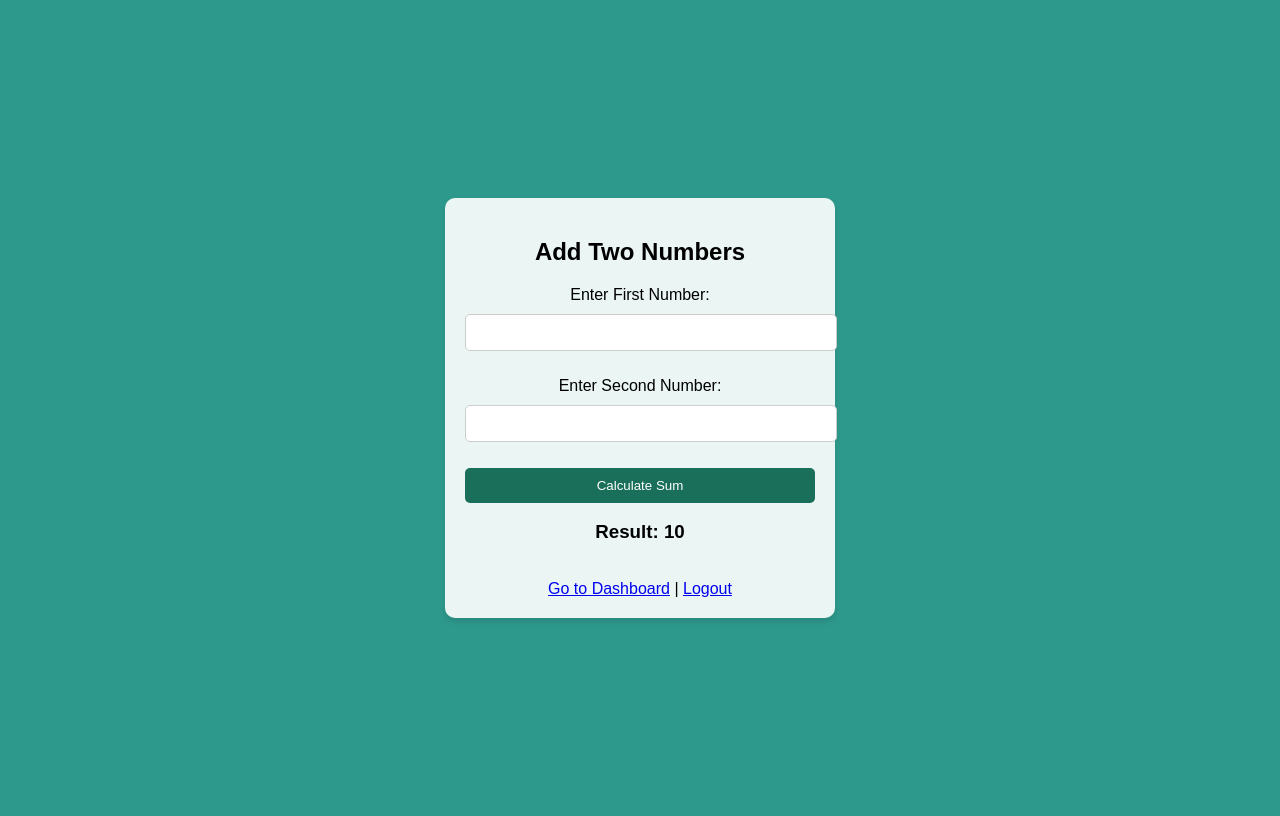
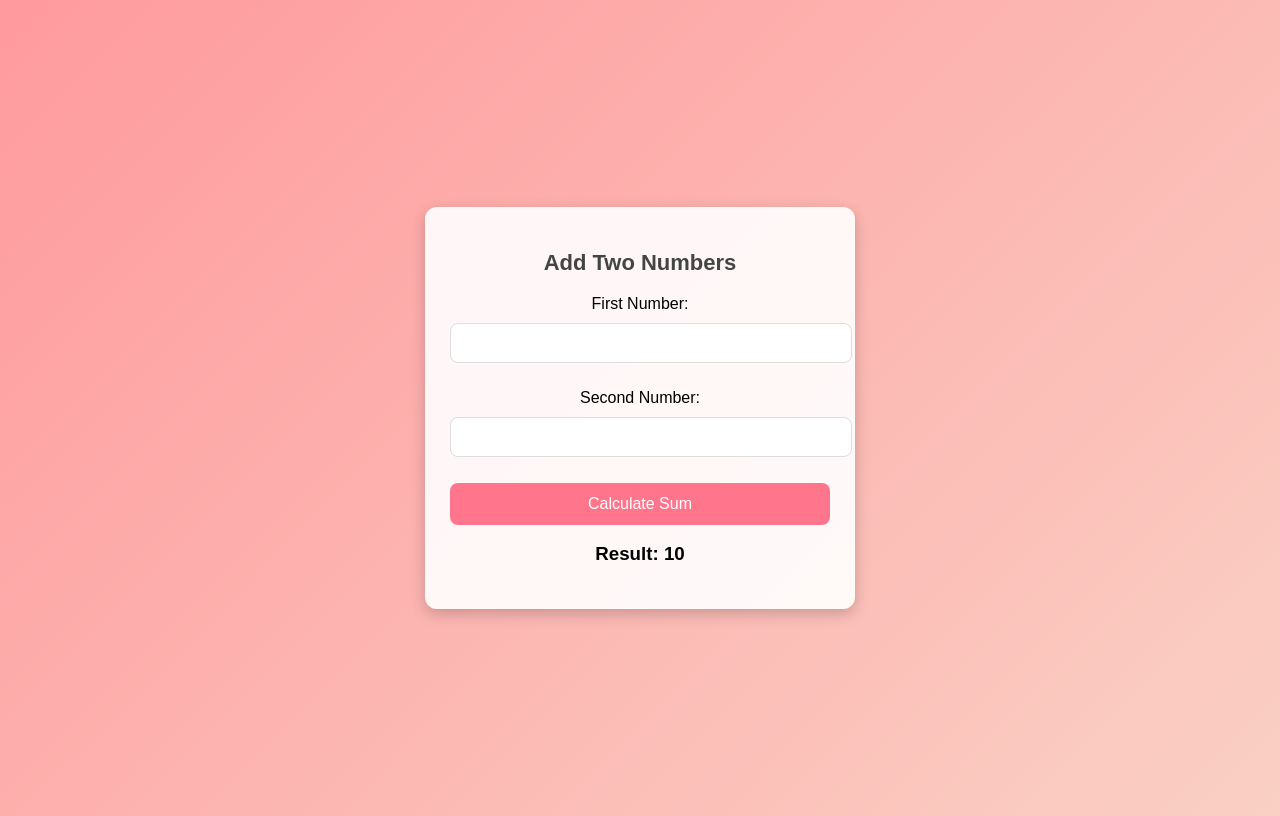
Before and after one commit to Alwinyuho/new-flask-app, a Flask app: template templates/add_number.html in a window 1280 px wide. Run offline with Flask 3, Linux system fonts and the light colour scheme; the template is opened without the code that fills it: most values are stand-ins (such as "Sample title", 1, 10 or a date in 2020).

Commit message:
Update add_number.html

```diff
--- a/templates/add_number.html
+++ b/templates/add_number.html
@@ -6,39 +6,46 @@
     <title>Add Numbers</title>
     <style>
         body {
-            background-color: #2d998c;
+            background: linear-gradient(135deg, #ff9a9e, #fad0c4);
             display: flex;
             justify-content: center;
             align-items: center;
             height: 100vh;
-            font-family: Arial, sans-serif;
+            font-family: 'Poppins', sans-serif;
         }
         .container {
-            background-color: rgba(255, 255, 255, 0.9);
-            padding: 20px;
-            border-radius: 10px;
-            box-shadow: 0px 4px 6px rgba(0, 0, 0, 0.1);
+            background: rgba(255, 255, 255, 0.9);
+            padding: 25px;
+            border-radius: 12px;
+            box-shadow: 0 5px 15px rgba(0, 0, 0, 0.2);
             text-align: center;
-            width: 350px;
+            width: 380px;
+        }
+        h2 {
+            color: #444;
+            font-size: 22px;
         }
         input {
             margin: 10px 0;
             padding: 10px;
             width: 100%;
-            border: 1px solid #ccc;
-            border-radius: 5px;
+            border: 1px solid #ddd;
+            border-radius: 8px;
+            font-size: 16px;
         }
         button {
-            background-color: #1a6f5a;
+            background: #ff758c;
             color: white;
-            padding: 10px;
+            padding: 12px;
             width: 100%;
             border: none;
-            border-radius: 5px;
+            border-radius: 8px;
             cursor: pointer;
+            font-size: 16px;
+            transition: 0.3s;
         }
         button:hover {
-            background-color: #145846;
+            background: #ff9a9e;
         }
     </style>
 </head>
@@ -46,22 +53,18 @@
     <div class="container">
         <h2>Add Two Numbers</h2>
         <form method="POST">
-            <p><label>Enter First Number:</label><br>
+            <p><label>First Number:</label><br>
             <input type="number" name="num1" required></p>
 
-            <p><label>Enter Second Number:</label><br>
+            <p><label>Second Number:</label><br>
             <input type="number" name="num2" required></p>
 
-            <button type="submit">Calculate Sum</button>
+            <p><button type="submit">Calculate Sum</button></p>
         </form>
 
         {% if sum_result is not none %}
             <h3>Result: {{ sum_result }}</h3>
         {% endif %}
-
-        <br>
-        <a href="{{ url_for('dashboard') }}">Go to Dashboard</a> |
-        <a href="{{ url_for('logout') }}">Logout</a>
     </div>
 </body>
 </html>
```
